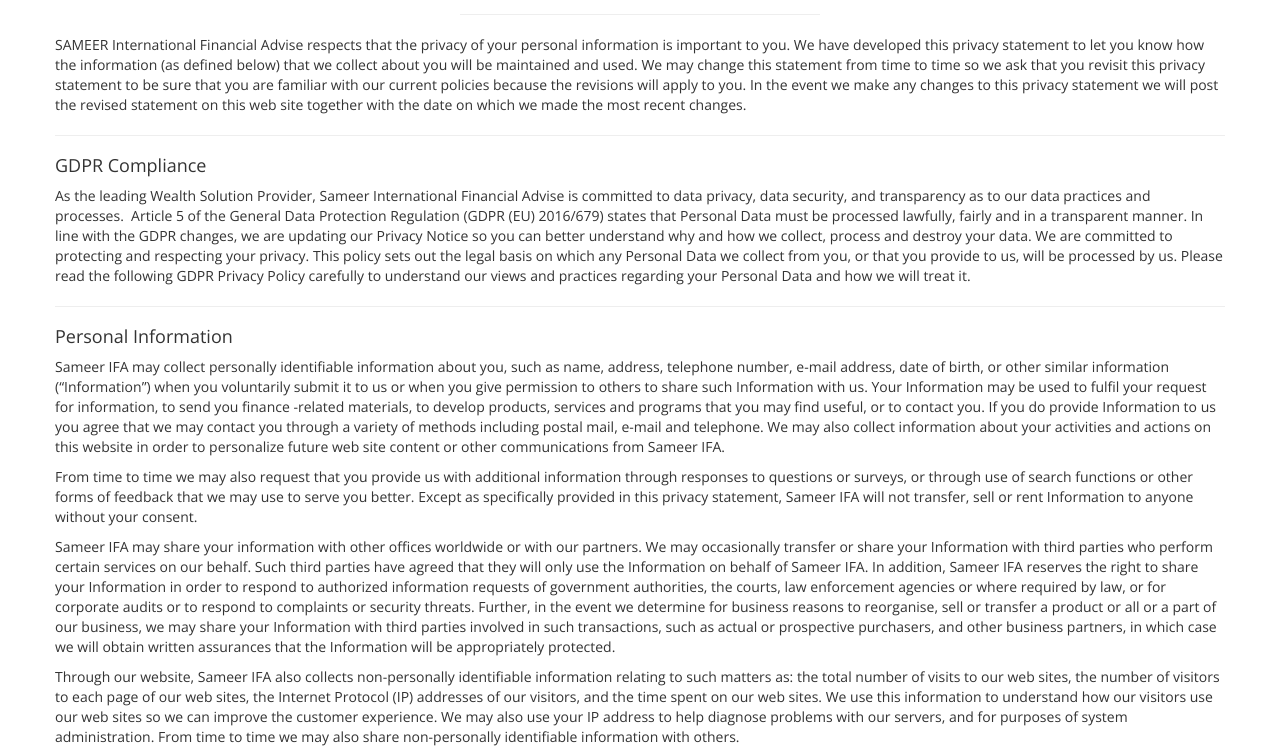
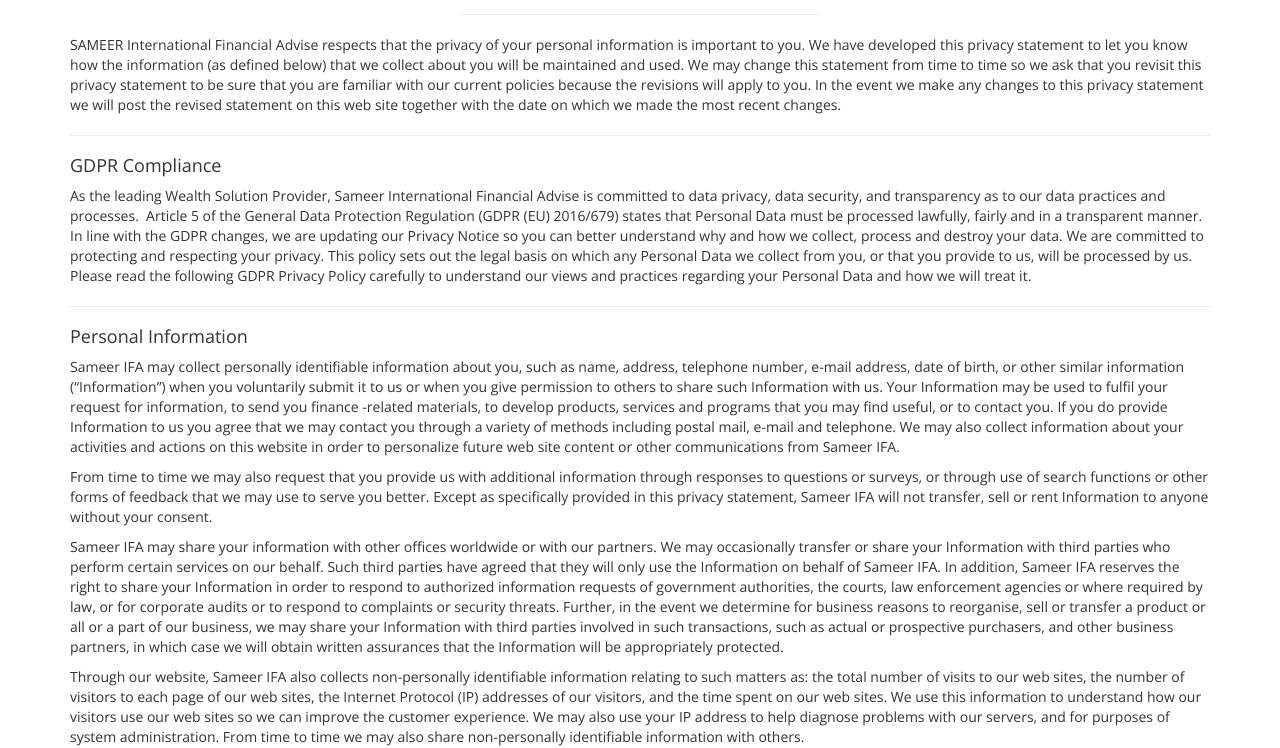
Before and after one commit to sameeralamifa/sameeralamifa.github.io, a plain HTML site: page privacy/index.html in a window 1280 px wide. Shown: the part 59-807 px from the top of the page. Drawn offline with nearby package versions, Linux system fonts and the light colour scheme.

Commit message:
use valid col class

```diff
--- a/privacy/index.html
+++ b/privacy/index.html
@@ -99,7 +99,7 @@
         </div>
       </div>
       <div class="row">
-        <div class="col">
+        <div class="col-xs-12">
           <p>
             SAMEER International Financial Advise respects that the privacy of
             your personal information is important to you. We have developed
```
